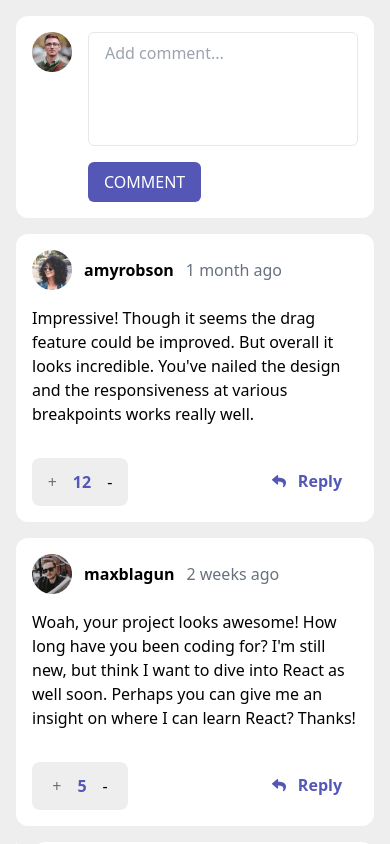
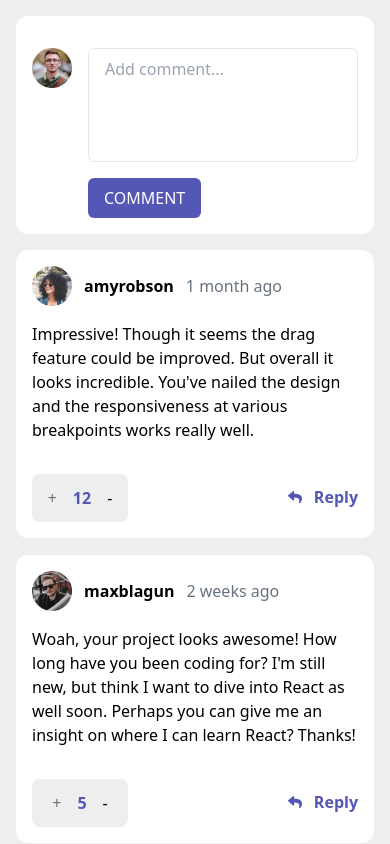
Before and after one commit to hamdi4-beep/interactive-comments-section-main, a React (Vite) app: page / in a window 390 px wide. Shown: the top 844 px of the page. Built offline with nearby package versions, Linux system fonts and the light colour scheme.

Commit message:
added a divider line between the comment and the form component

```diff
--- a/src/components/Comment.tsx
+++ b/src/components/Comment.tsx
@@ -74,7 +74,7 @@ export default function Comment({
                                 {comment.content}
 
                                 {isEditted && (
-                                    <span className='text-neutral-grayish-blue'> (editted)</span>
+                                    <span className='text-neutral-grayish-blue'> (edited)</span>
                                 )}
                             </p>
                         </div>
--- a/src/components/FormComponent.tsx
+++ b/src/components/FormComponent.tsx
@@ -39,7 +39,7 @@ export default function FormComponent({
     }
 
     return (
-        <div className="form-component bg-white rounded-xl p-4 -mt-4 flex gap-4 items-start">
+        <div className="form-component bg-white rounded-xl p-4 pt-8 -mt-4 flex gap-4 items-start">
             <div className="user-img self-start flex-shrink-0">
                 <img
                     src={currentUser.image.png}
--- a/src/input.css
+++ b/src/input.css
@@ -11,6 +11,11 @@ body {
 
 .comment > .form-component {
     margin-top: -1em;
+}
+
+.comment {
+    position: relative;
+    border-bottom: 1px solid #eee;
 }
 
 @layer components {
@@ -28,7 +33,7 @@ body {
     .buttons {
         position: absolute;
         bottom: .8em;
-        right: 1em;
+        right: 0;
     }
 
     .score-component {
--- a/src/output.css
+++ b/src/output.css
@@ -706,6 +706,10 @@ video {
   padding-top: 0.5rem;
 }
 
+.pt-8 {
+  padding-top: 2rem;
+}
+
 .text-center {
   text-align: center;
 }
@@ -727,11 +731,6 @@ video {
   color: hsl(211 10% 45% / var(--tw-text-opacity));
 }
 
-.text-neutral-light-gray {
-  --tw-text-opacity: 1;
-  color: hsl(223 19% 93% / var(--tw-text-opacity));
-}
-
 .text-primary-moderate-blue {
   --tw-text-opacity: 1;
   color: hsl(238 40% 52% / var(--tw-text-opacity));
@@ -740,11 +739,6 @@ video {
 .text-white {
   --tw-text-opacity: 1;
   color: rgb(255 255 255 / var(--tw-text-opacity));
-}
-
-.text-neutral-very-light-gray {
-  --tw-text-opacity: 1;
-  color: hsl(228 33% 97% / var(--tw-text-opacity));
 }
 
 .outline-none {
@@ -763,6 +757,11 @@ body {
   margin-top: -1em;
 }
 
+.comment {
+  position: relative;
+  border-bottom: 1px solid #eee;
+}
+
 @media screen and (max-width: 768px) {
   .items-list {
     position: relative;
@@ -772,7 +771,7 @@ body {
   .buttons {
     position: absolute;
     bottom: .8em;
-    right: 1em;
+    right: 0;
   }
 
   .score-component {
```
